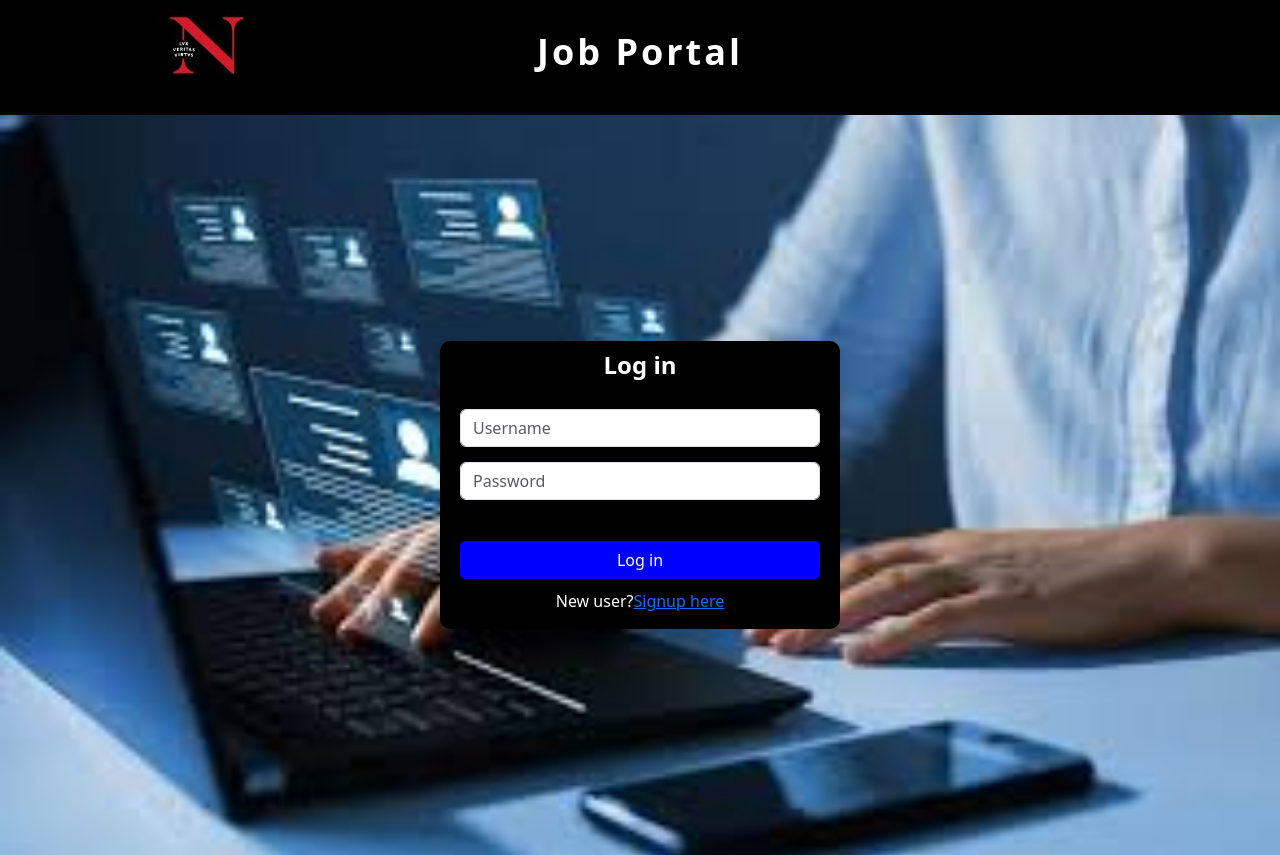
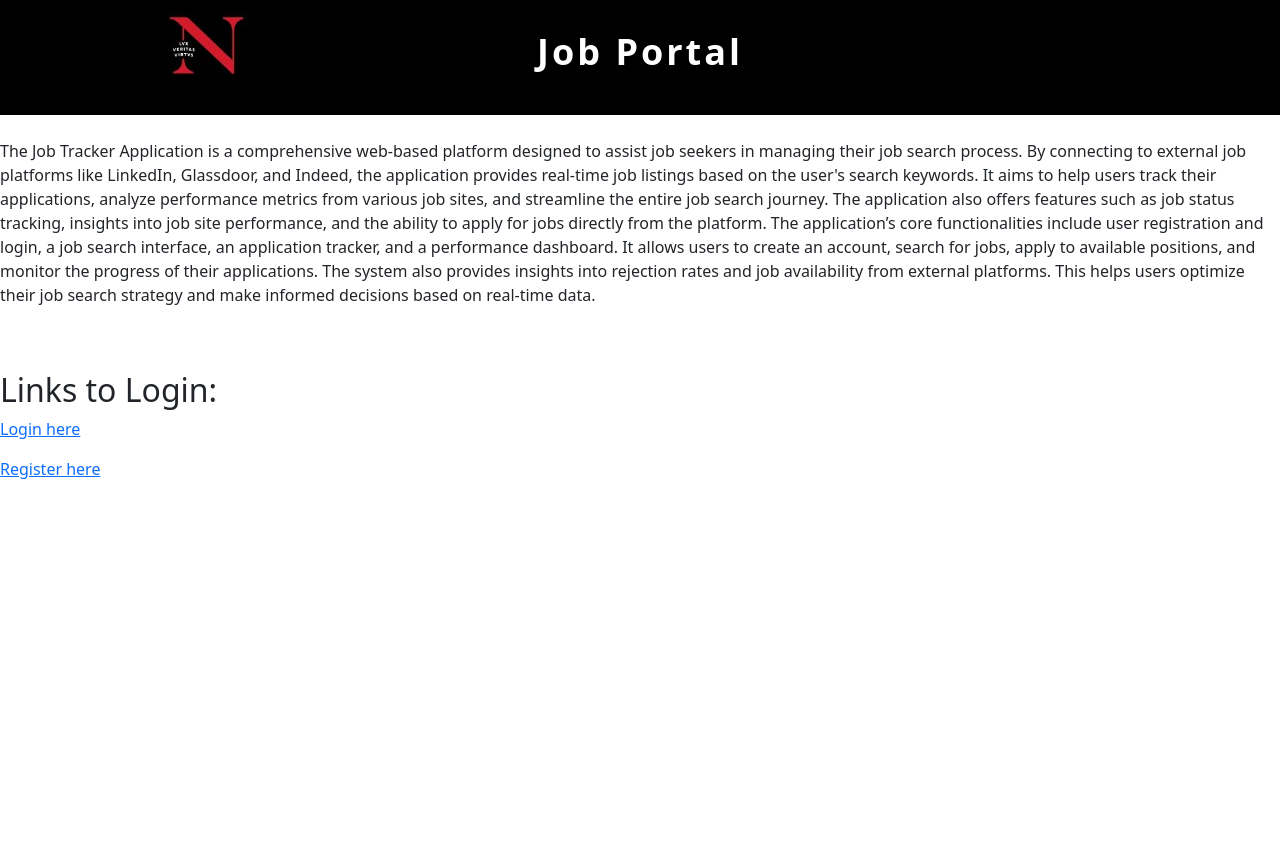
Before and after one commit to balaji2417/job-app, a React (Create React App) app in the folder client/: page / in a window 1280 px wide. After the commit the page ends 800 px from the top, so only its background shows below. Built offline with nearby package versions, Linux system fonts and the light colour scheme.

Commit message:
Home page link done

```diff
--- a/client/src/client/App.js
+++ b/client/src/client/App.js
@@ -3,7 +3,7 @@ import '../App.css';
 import neu from '../images/northeastern.jpg';
 import React ,{useState} from 'react';
 
-
+import { useNavigate } from 'react-router-dom';
 import jobImage from '../images/jobapp.jpg';
 import { Link } from 'react-router-dom';
 
@@ -11,15 +11,15 @@ function App() {
   const [email, setEmail] = useState('');
   const [password, setPassword] = useState('');
   const [error, setError] = useState('');
-  const [success, setSuccess] = useState('');
 
+  const navigate = useNavigate();
 
   const handleSubmit = async (e) => {
     e.preventDefault();
 
 
     setError('');
-    setSuccess('');
+
 
 
     if (!email || !password) {
@@ -41,17 +41,17 @@ function App() {
 
 
       if (response.ok) {
-        alert("Hello");
-        setSuccess(data.message);
+        navigate('/');
+
 
 
       } else {
-        alert("Bala");
+
         setError(data.message);
       }
     } catch (err) {
       console.error('Error during login:', err);
-      alert("Hello");
+
       setError('An error occurred during login. Please try again later.');
     }
   };
@@ -86,7 +86,6 @@ function App() {
   <div id="signup_in">
   <h2 class = "cac" >Log in</h2>
   {error && <div style={{ color: 'red' }}>{error}</div>}
-  {success && <div style={{ color: 'green' }}>{success}</div>}
       <form onSubmit={handleSubmit}>
       <input type="text" style = {{width:"90%",   marginLeft:"20px",marginRight:"20px",justifyContent: 'center',}}class="form-control" id="username" name="username" placeholder="Username" required
       value={email}
--- a/client/src/client/Home.js
+++ b/client/src/client/Home.js
@@ -23,7 +23,23 @@ export default function Home () {
       </div>
     </div>
   </div>
+  <br>
+  </br>
+  <p>
+  The Job Tracker Application is a comprehensive web-based platform designed to assist job seekers in managing their job search process. By connecting to external job platforms like LinkedIn, Glassdoor, and Indeed, the application provides real-time job listings based on the user's search keywords. It aims to help users track their applications, analyze performance metrics from various job sites, and streamline the entire job search journey. The application also offers features such as job status tracking, insights into job site performance, and the ability to apply for jobs directly from the platform.
+The application’s core functionalities include user registration and login, a job search interface, an application tracker, and a performance dashboard. It allows users to create an account, search for jobs, apply to available positions, and monitor the progress of their applications. The system also provides insights into rejection rates and job availability from external platforms. This helps users optimize their job search strategy and make informed decisions based on real-time data.
 
+  </p>
+  <br></br>
+  <br></br>
+
+  <h2>Links to Login:</h2>
+   <p ><Link  to ="login">Login here
+                    </Link>
+                    </p>
+                    <p ><Link  to ="register">Register here
+                    </Link>
+                    </p>
 
       </div>
 
--- a/client/src/index.js
+++ b/client/src/index.js
@@ -17,9 +17,9 @@ root.render(
 
     <BrowserRouter>
       <Routes>
-        <Route path="/" element={<App />} />
-        <Route path="login" element={<Login />} />
-        <Route path="home" element={<Home />} />
+        <Route path="/" element={<Home />} />
+        <Route path="login" element = {<App />}/>
+        <Route path="register" element={<Login />} />
       </Routes>
     </BrowserRouter>
 
```
